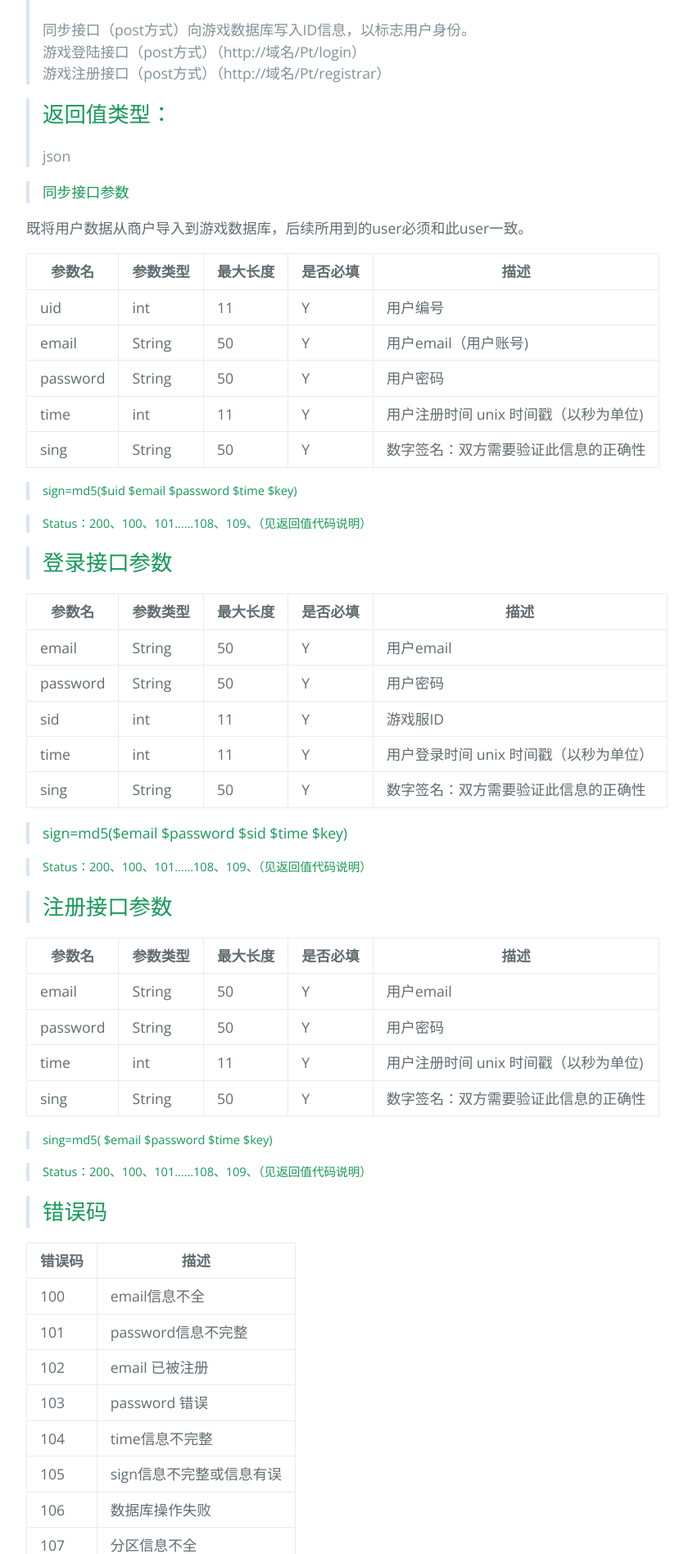
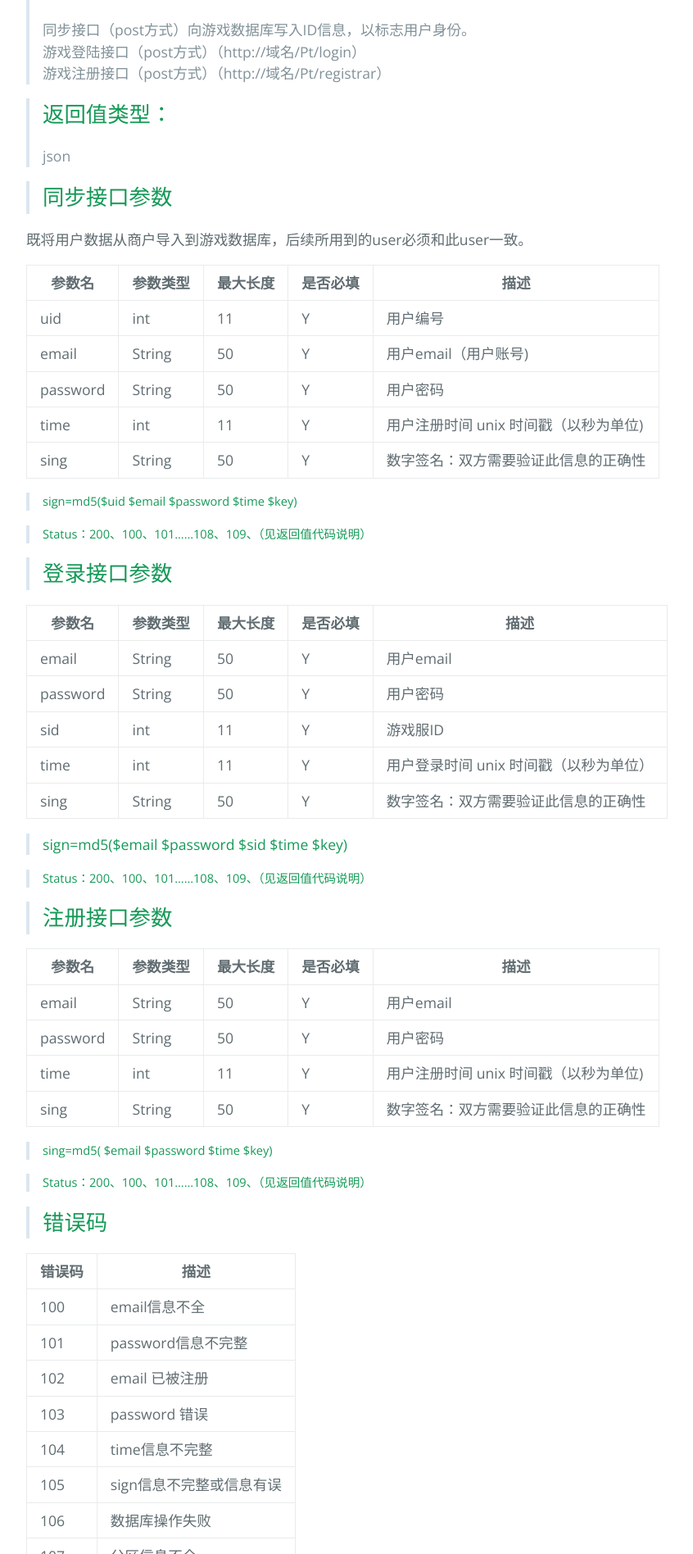
Before and after one commit to xcloudgame-developers/xcloudgame-developers.github.io, a Jekyll site: the page built from api/MicroEnd.md, in a window 1280 px wide. Shown: the part 965-2861 px from the top of the page at 82% size, without its empty margins (192-1038 px from the left). Built offline with Jekyll 4.4.1, drawn with Linux system fonts in a browser that asks for light colours; our own code applies the rules of GitHub Pages for plain Markdown files.

```diff
--- a/api/MicroEnd.md
+++ b/api/MicroEnd.md
@@ -28,7 +28,7 @@ Y---->必须,N---非必须
 
 
 
->#### 同步接口参数
+>## 同步接口参数
 
 既将用户数据从商户导入到游戏数据库，后续所用到的user必须和此user一致。
 
```
